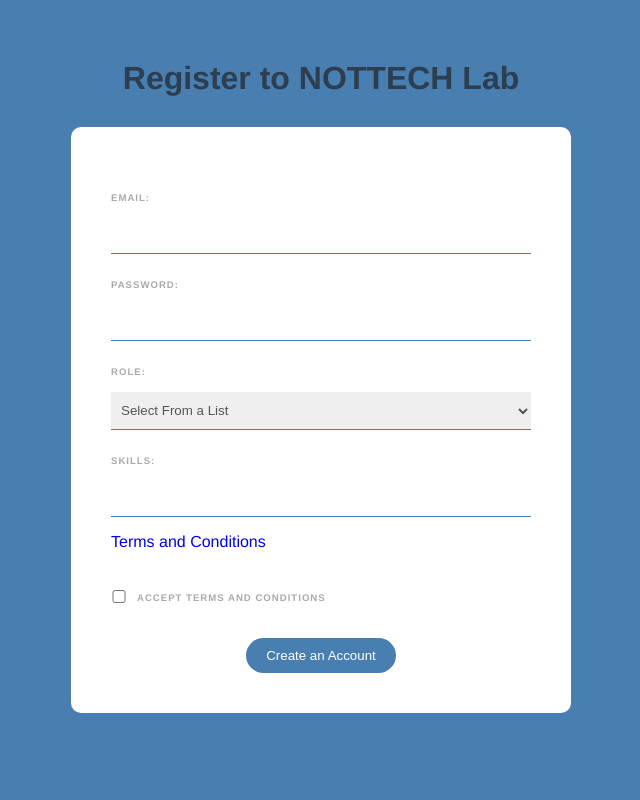
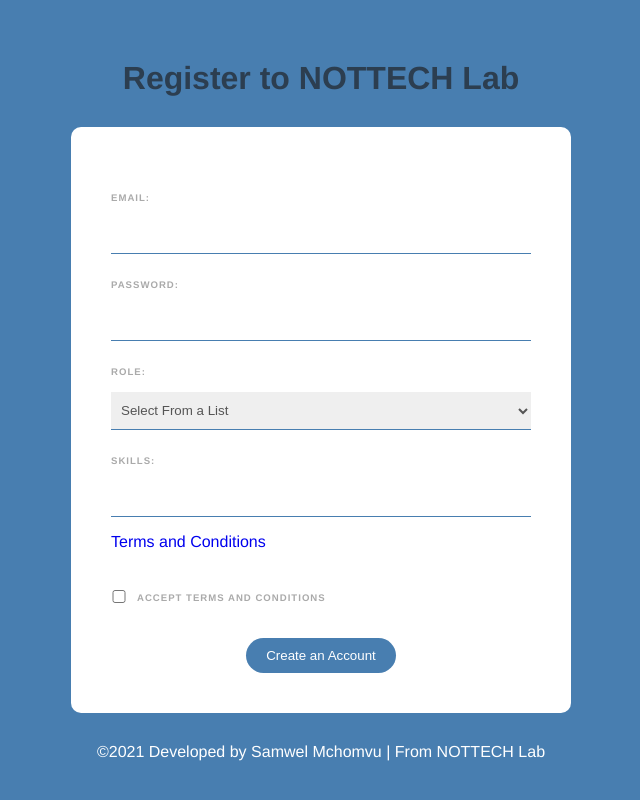
Before and after one commit to mchomvus4/v-project04, a Vue app: page / in a window 1280 px wide. Shown: the whole page, without its empty margins (319-959 px from the left). Built offline with nearby package versions, Linux system fonts and the light colour scheme.

Commit message:
footer added

```diff
--- a/src/App.vue
+++ b/src/App.vue
@@ -1,14 +1,17 @@
 <template>
   <Form/>
+  <Footer/>
 </template>
 
 <script>
 
 import Form from './components/Form'
+import Footer from './components/Footer'
 export default {
   name: 'App',
   components: {
-  Form
+  Form,
+  Footer
   }
 }
 </script>
--- /dev/null
+++ b/src/components/Footer.vue
@@ -0,0 +1,9 @@
+<template>
+  <p class="developer"> &copy;2021 Developed by Samwel Mchomvu | From NOTTECH Lab</p>
+</template>
+
+<style scoped>
+.developer{
+ color:#fff;
+}
+</style>
```
